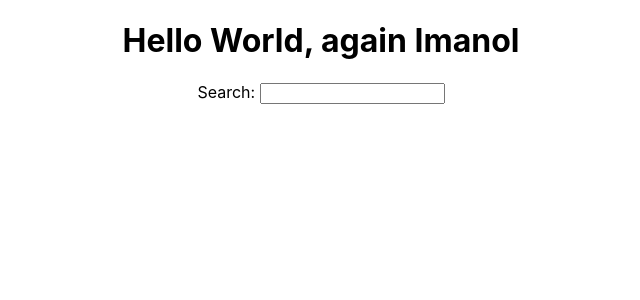
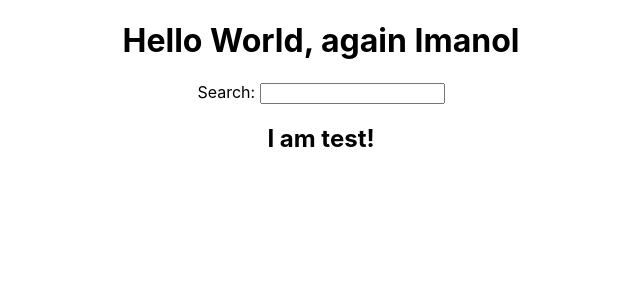
Before and after one commit to Lumin0l/the-road-to-react-imanol, a React (Create React App) app: page / in a window 1280 px wide. Shown: the top 300 px of the page, without its empty margins (319-959 px from the left). Built offline with nearby package versions, Linux system fonts and the light colour scheme.

Commit message:
test element alternative react syntax

```diff
--- a/src/App.js
+++ b/src/App.js
@@ -7,6 +7,12 @@ function App() {
     return newName
   }
 
+  const testElement = React.createElement (
+    'h2',
+    {className: "testElement"},
+    'I am test!'
+  );
+
 
   return (
     <div className="App">
@@ -14,6 +20,8 @@ function App() {
 
       <label htmlFor="search">Search: </label>
       <input id='search' type='text' />
+
+      {testElement}
     </div>
   );
 }
```
